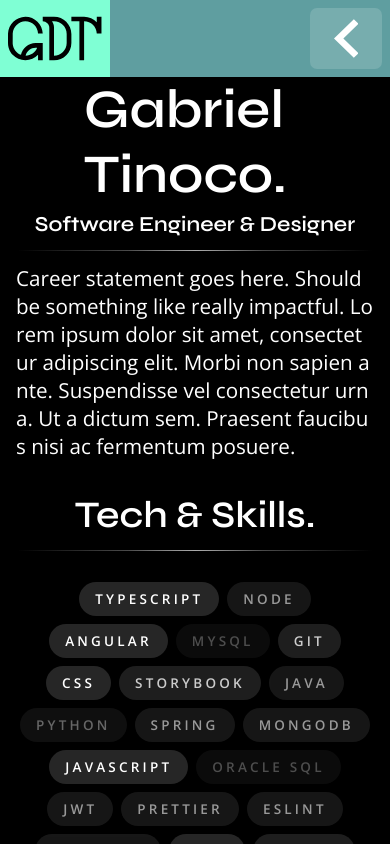
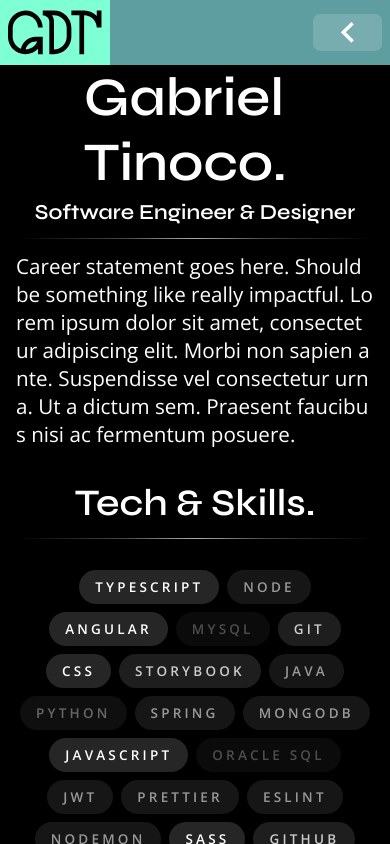
Before and after one commit to Gatinoko/Portfolio, a Next.js app: page / in a window 390 px wide. Shown: the top 844 px of the page. Built offline with nearby package versions, Linux system fonts and the light colour scheme.

Commit message:
fix(stylesheets): Clamped icon sizes (#8)

```diff
--- a/components/icon/icon.scss
+++ b/components/icon/icon.scss
@@ -1,17 +1,28 @@
 @use '../../styles/modules.scss' as *;
 
-.icon {
-	fill: get-color-value(white-ffffff);
+.svg {
+	& {
+		fill: get-color-value(white-ffffff);
+	}
+
+	&.extra-large {
+		width: clamp(1.38rem, 1.08rem + 1.51vw, 2.25rem);
+		height: clamp(1.38rem, 1.08rem + 1.51vw, 2.25rem);
+	}
+	&.large {
+		width: clamp(1.3rem, 1.05rem + 1.23vw, 2rem);
+		height: clamp(1.3rem, 1.05rem + 1.23vw, 2rem);
+	}
+	&.regular {
+		width: clamp(1.22rem, 1.02rem + 0.98vw, 1.78rem);
+		height: clamp(1.22rem, 1.02rem + 0.98vw, 1.78rem);
+	}
+	&.small {
+		width: clamp(1.14rem, 0.98rem + 0.77vw, 1.58rem);
+		height: clamp(1.14rem, 0.98rem + 0.77vw, 1.58rem);
+	}
+	&.extra-small {
+		width: clamp(1rem, 0.91rem + 0.43vw, 1.25rem);
+		height: clamp(1rem, 0.91rem + 0.43vw, 1.25rem);
+	}
 }
-
-.right-chevron {
-	@include icon-sizes($ICONS, rightChevron);
-}
-
-.left-chevron {
-	@include icon-sizes($ICONS, leftChevron);
-}
-
-.default {
-	@include icon-sizes($ICONS, default);
-}
--- a/components/icon/icon.tsx
+++ b/components/icon/icon.tsx
@@ -10,11 +10,11 @@ export type IconSizes =
 export interface IIcon {
 	name: string;
 	size: IconSizes;
-	customClass?: string;
+	className?: string;
 	onClick?: () => void;
 }
 
-const icon = cva('', {
+const icon = cva('svg', {
 	variants: {
 		name: {
 			['left-chevron']: 'left-chevron',
@@ -32,9 +32,9 @@ const icon = cva('', {
 });
 
 export default function Icon(props: IIcon) {
-	const { name = 'default', size = 'regular', customClass, onClick } = props;
+	const { name = 'default', size = 'regular', className, onClick } = props;
 
-	const customClassValue = `${customClass ? customClass : ''}`;
+	const customClassValue = `${className ? className : ''}`;
 
 	switch (name) {
 		case 'left-chevron':
```
